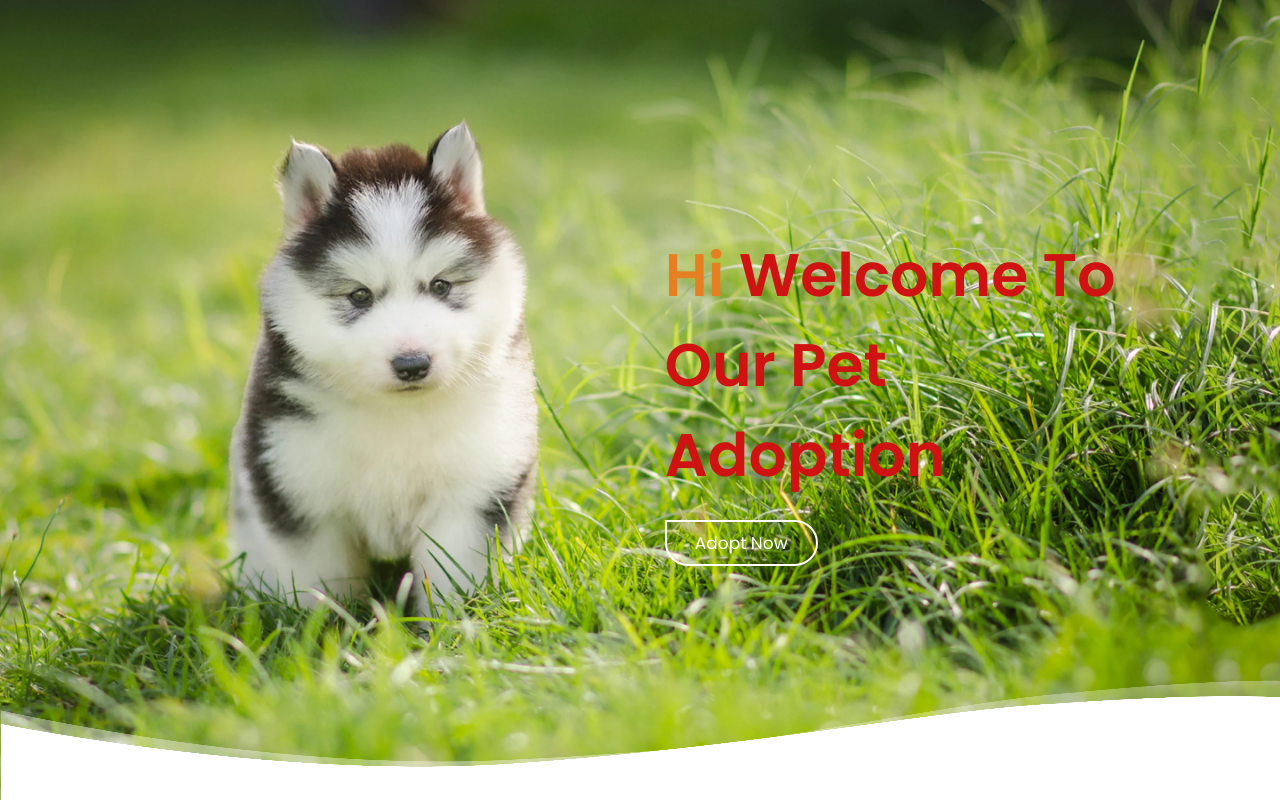
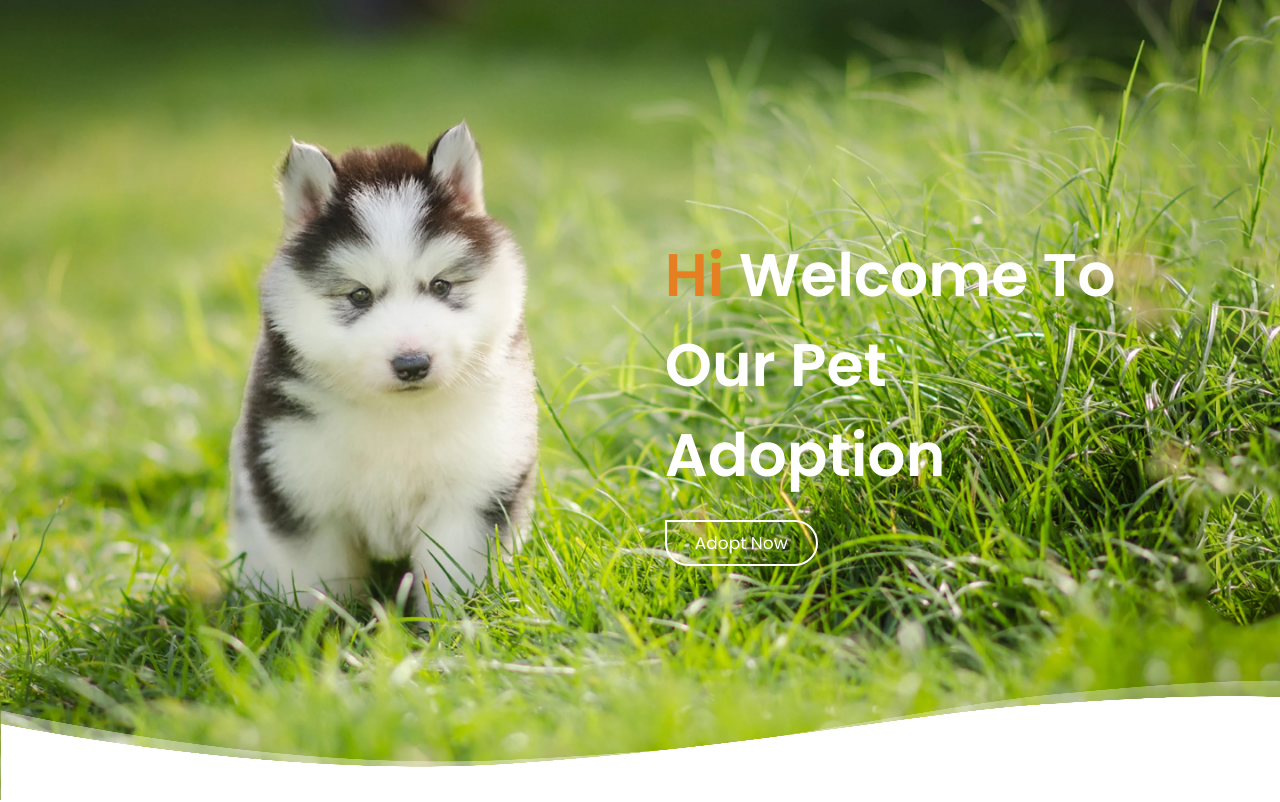
Before and after one commit to Krishverma0702/Happy-Pets, a plain HTML site: page index.html in a window 1280 px wide. Shown: the top 802 px of the page. Drawn offline with Linux system fonts and the light colour scheme.

Commit message:
update css file

```diff
--- a/css/style.css
+++ b/css/style.css
@@ -593,9 +593,3 @@ section {
     width: 90%;
   }
 } /*# sourceMappingURL=style.css.map */
-
-.home .content h3 {
-  font-size: 6rem;
-  color: rgb(207, 18, 18) !important;
-  padding-bottom: 1rem;
-}
```
